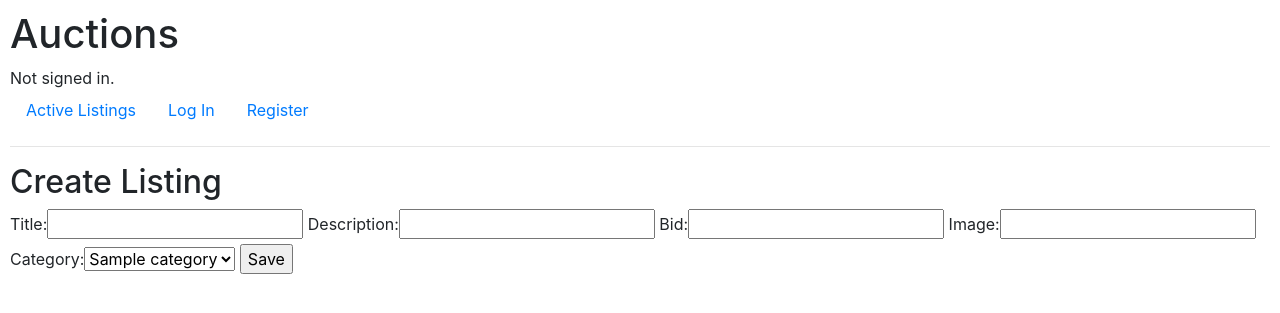
After one commit to pedrofvgomes/cs50web, a Django app: page /create in a window 1280 px wide. The commit adds this page. Shown: the top 313 px of the page. Run offline with Django 3.2, Linux system fonts and the light colour scheme; tables that the repository leaves empty hold one stand-in row (values such as "Sample post"); some libraries are stand-ins or nearby versions.

Commit message:
create listings done

```diff
--- a/project2/auctions/models.py
+++ b/project2/auctions/models.py
@@ -12,21 +12,17 @@ class Listing(models.Model):
     user = models.ForeignKey(User, on_delete=models.CASCADE)
     title = models.CharField(max_length=20)
     description = models.CharField(max_length=200)
-    image = models.URLField()
+    image = models.URLField(default="https://www.salonlfc.com/wp-content/uploads/2018/01/image-not-found-scaled-1150x647.png")
     category = models.ForeignKey(Category, on_delete=models.CASCADE)
     starting_bid = models.IntegerField()
     current_bid = models.IntegerField(default=starting_bid)
-    starttime = models.DateTimeField(auto_now_add=True)
-    endtime = models.DateTimeField()
 
 class Bid(models.Model):
     user = models.ForeignKey(User, on_delete=models.CASCADE)
     listing = models.ForeignKey(Listing, on_delete=models.CASCADE)
     amount = models.IntegerField()
-    datetime = models.DateTimeField(auto_now_add=True)
 
 class Comment(models.Model):
     user = models.ForeignKey(User, on_delete=models.CASCADE)
     listing = models.ForeignKey(Listing, on_delete= models.CASCADE)
     content = models.CharField(max_length=200)
-    datetime = models.DateTimeField(auto_now_add=True)
--- /dev/null
+++ b/project2/auctions/templates/auctions/create.html
@@ -0,0 +1,14 @@
+{% extends "auctions/layout.html" %}
+
+{% block body %}
+
+    <h2>Create Listing</h2>
+
+    <form action = "{% url 'create' %}" method="post">
+        {% csrf_token %}
+        {{ create }}
+        <input type="submit" value="Save">
+    </form>
+
+
+{% endblock %}
--- a/project2/auctions/templates/auctions/layout.html
+++ b/project2/auctions/templates/auctions/layout.html
@@ -22,6 +22,15 @@
             </li>
             {% if user.is_authenticated %}
                 <li class="nav-item">
+                    <a class="nav-link" href="">Categories</a>
+                </li>
+                <li class="nav-item">
+                    <a class="nav-link" href="">Watchlist</a>
+                </li>
+                <li class="nav-item">
+                    <a class="nav-link" href="{% url 'create' %}">Create Listing</a>
+                </li>
+                <li class="nav-item">
                     <a class="nav-link" href="{% url 'logout' %}">Log Out</a>
                 </li>
             {% else %}
--- a/project2/auctions/urls.py
+++ b/project2/auctions/urls.py
@@ -6,5 +6,6 @@ urlpatterns = [
     path("", views.index, name="index"),
     path("login", views.login_view, name="login"),
     path("logout", views.logout_view, name="logout"),
-    path("register", views.register, name="register")
+    path("register", views.register, name="register"),
+    path("create", views.create, name="create")
 ]
--- a/project2/auctions/views.py
+++ b/project2/auctions/views.py
@@ -1,10 +1,14 @@
 from django.contrib.auth import authenticate, login, logout
 from django.db import IntegrityError
 from django.http import HttpResponse, HttpResponseRedirect
-from django.shortcuts import render
+from django.shortcuts import render, redirect
 from django.urls import reverse
 
 from .models import User
+
+from django import forms
+
+from auctions.models import Category, Listing
 
 
 def index(request):
@@ -61,3 +65,33 @@ def register(request):
         return HttpResponseRedirect(reverse("index"))
     else:
         return render(request, "auctions/register.html")
+
+
+class CreateListing(forms.Form):
+    title = forms.CharField(max_length=20)
+    description = forms.CharField(max_length=200)
+    bid = forms.IntegerField(min_value=0)
+    image = forms.URLField()
+    category = forms.ChoiceField(choices=[(cat.id, cat.name) for cat in Category.objects.all()])
+
+
+def create(request):
+    if request.method == 'POST':
+        create = CreateListing(request.POST)
+        if create.is_valid():
+            data = create.cleaned_data
+            category = Category(name="teste")
+            category.save()
+            listing = Listing(user = User.objects.get(username = request.user.username),
+                              title = data['title'],
+                              description = data['description'],
+                              image = data['image'],
+                              category = Category.objects.get(id = int(data['category'])),
+                              starting_bid = int(data['bid']),
+                              current_bid = int(data['bid']),
+                              )
+            listing.save()
+            return redirect("index")
+    return render(request, "auctions/create.html", {
+        "create": CreateListing()
+    })
```
Also changed, not shown: project2/auctions/migrations/0003_remove_bid_datetime_remove_comment_datetime_and_more.py (added), project2/db.sqlite3.
